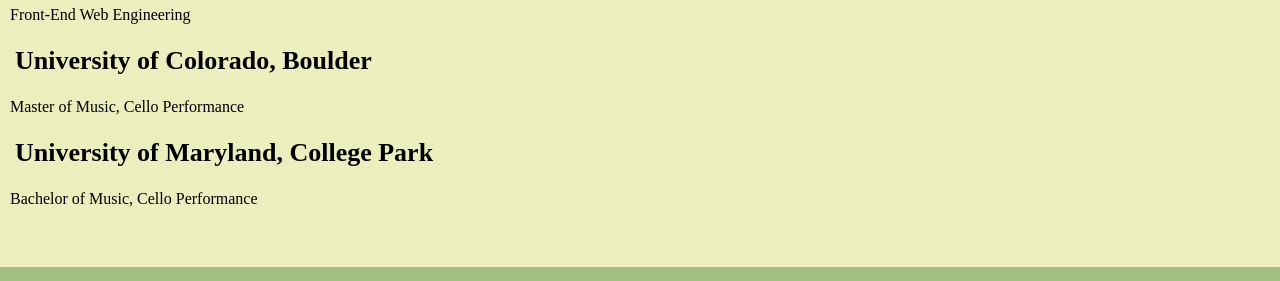
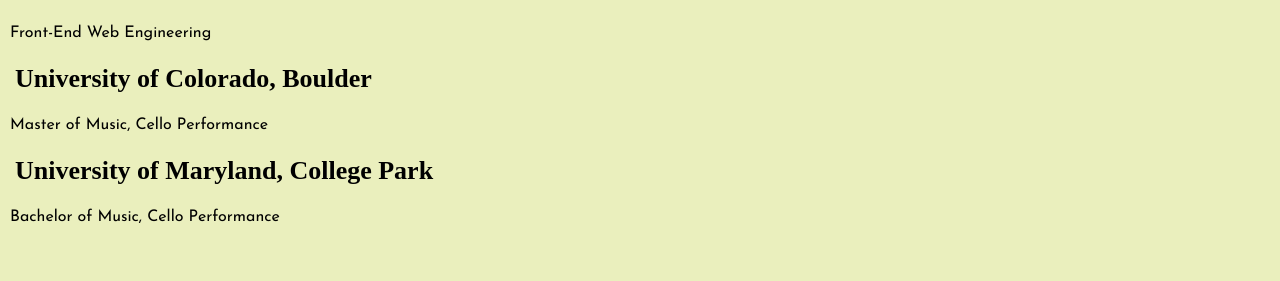
Before and after one commit to apsitos/Personal_site, a plain HTML site: page bio.html in a window 1280 px wide. Shown: the part 565-846 px from the top of the page. Drawn offline with Linux system fonts and the light colour scheme.

Commit message:
add font links to head tag

```diff
--- a/bio.html
+++ b/bio.html
@@ -1,8 +1,10 @@
 <!doctype html>
 <head>
-  <title>Anna's Bio</title>
+  <title>Annastasia Psitos</title>
   <link rel="stylesheet" type="text/css" href="css/reset.css"/>
   <link rel="stylesheet" type="text/css" href="css/styles.css"/>
+  <link href="https://fonts.googleapis.com/css?family=Cardo" rel="stylesheet">
+<link href="https://fonts.googleapis.com/css?family=Josefin+Sans" rel="stylesheet">
 </head>
 <body>
   <header>
```
Also changed, not shown: projects.html (+3 -1 lines).
